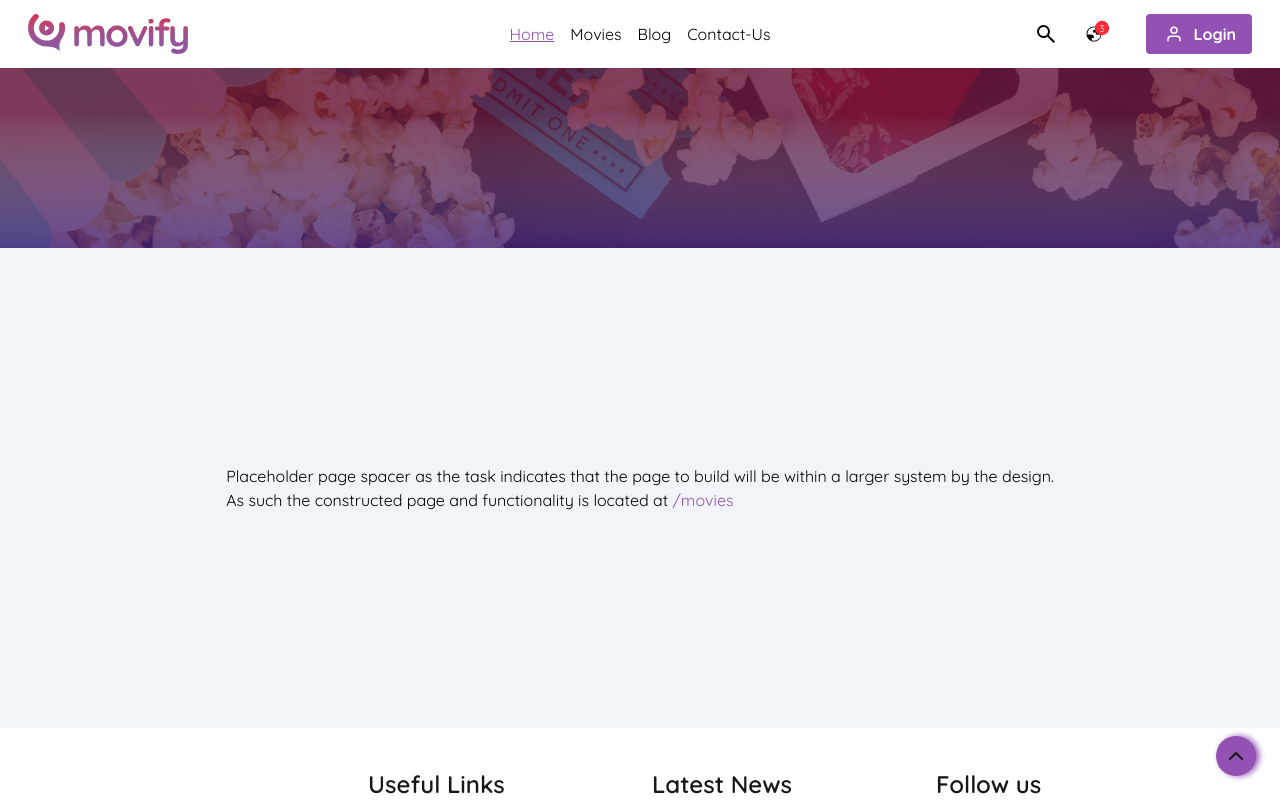
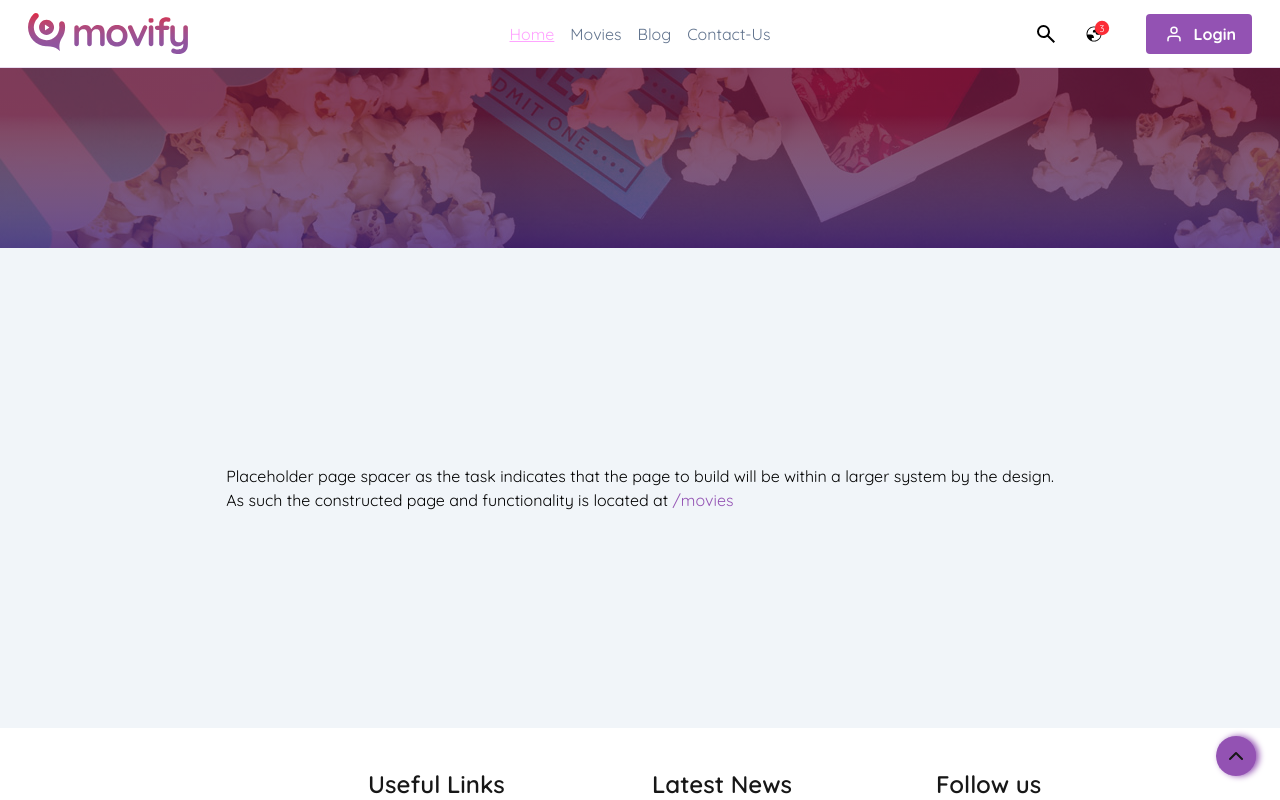
Before and after one commit to AndrewDavidsonDigital/Martins-Movies, a Next.js app: page / in a window 1280 px wide. Shown: the top 800 px of the page. Built offline with nearby package versions, Linux system fonts and the light colour scheme.

Commit message:
UI: Tweak mobile flyout nav stylings

```diff
--- a/src/structure/navigation.tsx
+++ b/src/structure/navigation.tsx
@@ -53,7 +53,7 @@ export default function Navigation() {
   }
 
   return (
-    <div className="w-full bg-white text-black grid-area-stack h-17 [&>a]:w-fit items-center px-7 sticky top-0 z-100">
+    <div className="w-full bg-white text-black grid-area-stack h-17 [&>a]:w-fit items-center px-7 sticky top-0 z-100 border-b border-brand/20">
       <a className="z-10" href="#">
         <Image
           className="justify-start"
@@ -133,8 +133,9 @@ function NavRoute( props: IRoute) {
             "transition-colors duration-500",
             "capitalize",
             "relative",
+            "text-white md:text-slate-500",
             'hover:text-brand cursor-pointer',
-            isActive(props, usePathname()) ? '!pointer-events-none !cursor-default text-brand underline decoration-brand' : ''
+            isActive(props, usePathname()) ? '!pointer-events-none !cursor-default !text-brand underline decoration-brand brightness-200' : ''
           )}
           onClick={() => removeScrollRoot()}
         >
```
